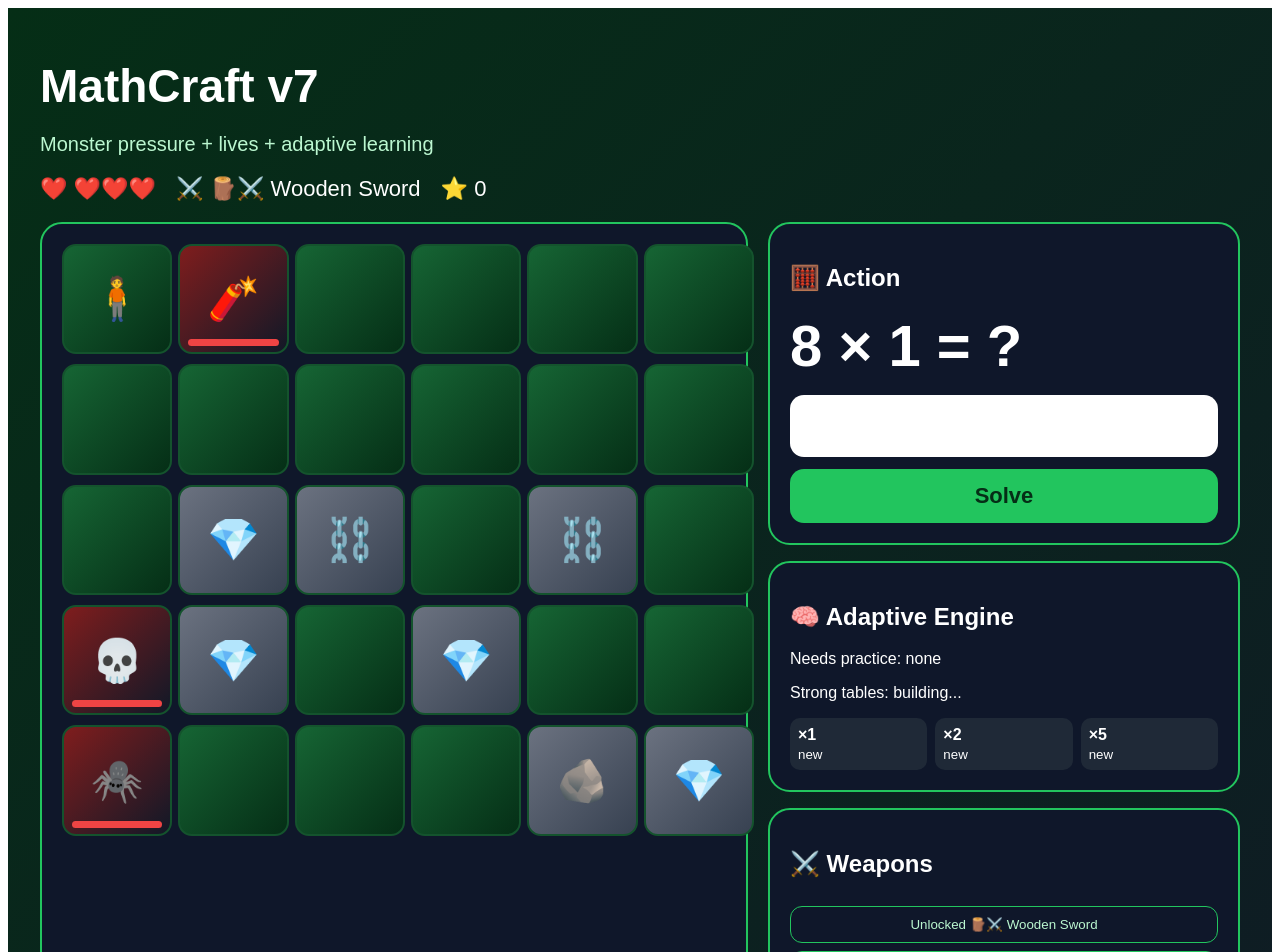
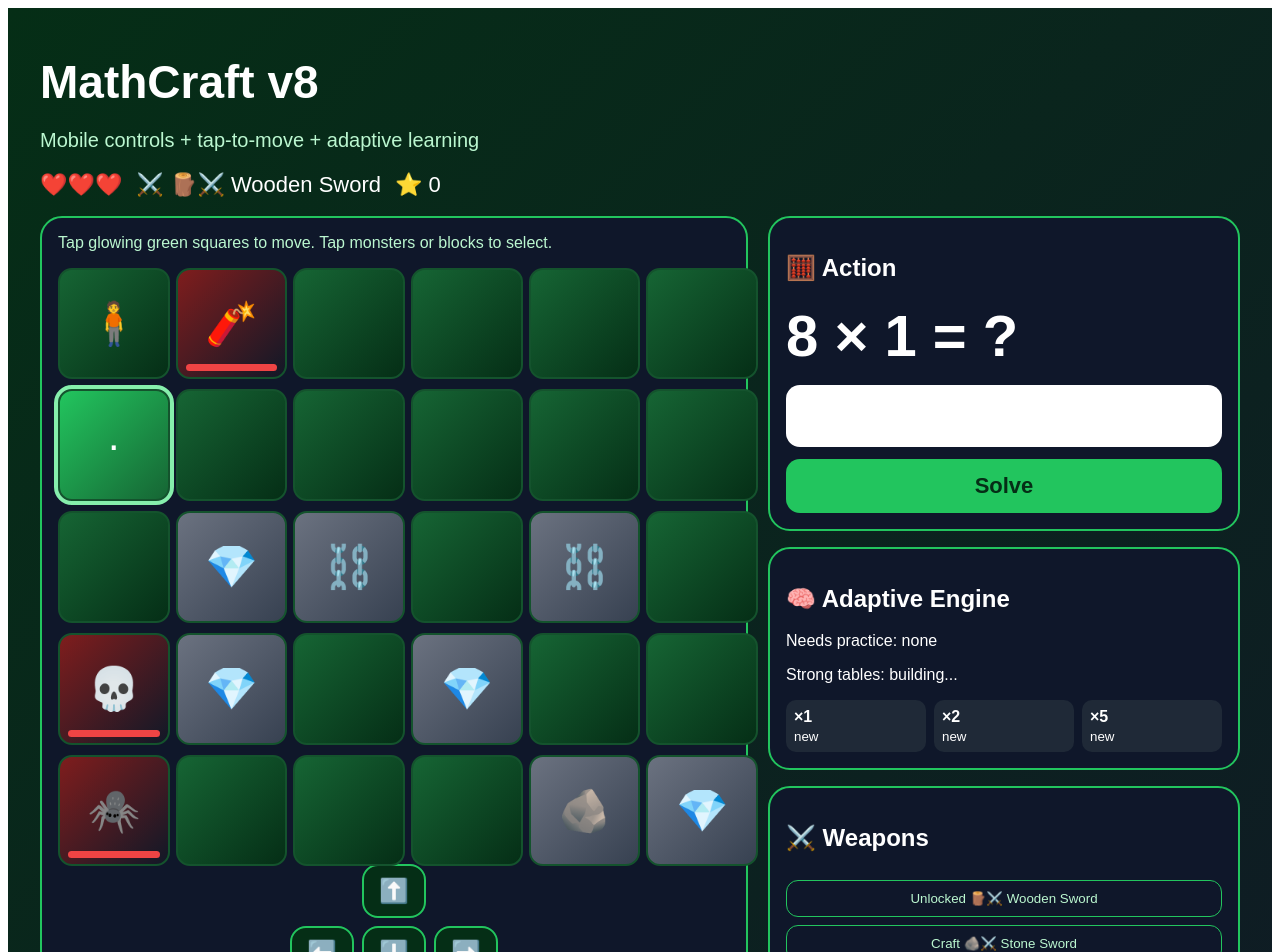
Before and after one commit to bohnenbergerrich-sys/minecraft-times-table, a Next.js app: page / in a window 1280 px wide. Shown: the top 952 px of the page. Built offline with nearby package versions, Linux system fonts and the light colour scheme.

Commit message:
Add files via upload

```diff
--- a/app/layout.js
+++ b/app/layout.js
@@ -1,6 +1,6 @@
 export const metadata = {
-  title: "MathCraft v7",
-  description: "Adaptive dungeon math game"
+  title: "MathCraft v8",
+  description: "Mobile-friendly adaptive dungeon math game"
 };
 
 export default function RootLayout({ children }) {
--- a/app/page.js
+++ b/app/page.js
@@ -1,7 +1,7 @@
 "use client";
 import { useEffect, useMemo, useState } from "react";
 
-const W=6,H=5,SAVE_KEY="mathcraft_v7_save";
+const W=6,H=5,SAVE_KEY="mathcraft_v8_save";
 
 const CAMPAIGN=[
  {boss:{name:"Cave Troll",emoji:"🪨",hp:10},tables:[1,2,5],theme:"Stone Caves"},
@@ -31,6 +31,7 @@ const WEAPONS=[
 
 const pick=a=>a[Math.floor(Math.random()*a.length)];
 const key=(x,y)=>`${x},${y}`;
+const adjacent=(a,b)=>Math.abs(a.x-b.x)+Math.abs(a.y-b.y)===1;
 
 function emptyStats(){
  const s={};
@@ -40,7 +41,7 @@ function emptyStats(){
 
 function chooseTable(tables,stats){
  const weighted=tables.map(t=>{
-  const s=stats[t];
+  const s=stats[t]||{attempts:0,correct:0,wrong:0,streak:0};
   const acc=s.attempts? s.correct/s.attempts : .5;
   let w=1;
   if(acc<0.7)w+=5;
@@ -50,10 +51,7 @@ function chooseTable(tables,stats){
  });
  const total=weighted.reduce((a,b)=>a+b.w,0);
  let r=Math.random()*total;
- for(const item of weighted){
-  r-=item.w;
-  if(r<=0)return item.t;
- }
+ for(const item of weighted){r-=item.w;if(r<=0)return item.t;}
  return pick(tables);
 }
 
@@ -64,19 +62,20 @@ function makeProblem(tables,stats){
 }
 
 function updateStats(stats,q,correct){
+ const current=stats[q.table]||{attempts:0,correct:0,wrong:0,streak:0};
  return {
   ...stats,
   [q.table]:{
-   attempts:stats[q.table].attempts+1,
-   correct:stats[q.table].correct+(correct?1:0),
-   wrong:stats[q.table].wrong+(correct?0:1),
-   streak:correct?stats[q.table].streak+1:0
+   attempts:current.attempts+1,
+   correct:current.correct+(correct?1:0),
+   wrong:current.wrong+(correct?0:1),
+   streak:correct?current.streak+1:0
   }
  }
 }
 
 function mastery(stats,t){
- const s=stats[t];
+ const s=stats[t]||{attempts:0,correct:0,wrong:0,streak:0};
  if(s.attempts<3)return "new";
  const acc=s.correct/s.attempts;
  if(acc>.85&&s.streak>=4)return "strong";
@@ -88,10 +87,8 @@ function world(stage,boss=false){
  const w={},used=new Set(["0,0"]);
  function place(o){
   let x,y;
-  do{
-   x=Math.floor(Math.random()*W);
-   y=Math.floor(Math.random()*H);
-  }while(used.has(key(x,y)));
+  do{x=Math.floor(Math.random()*W);y=Math.floor(Math.random()*H);}
+  while(used.has(key(x,y)));
   used.add(key(x,y));
   w[key(x,y)]={...o};
  }
@@ -120,9 +117,10 @@ export default function Home(){
  const [inventory,setInventory]=useState({stone:0,iron:0,diamonds:0,trophies:[]});
  const [weaponIndex,setWeaponIndex]=useState(0);
  const [score,setScore]=useState(0);
- const [message,setMessage]=useState("Wrong answers let monsters move closer!");
+ const [message,setMessage]=useState("Use arrow keys, tap a green square, or use the D-pad.");
  const [lives,setLives]=useState(3);
  const [campaignComplete,setCampaignComplete]=useState(false);
+ const [lastMove,setLastMove]=useState(null);
 
  const weapon=WEAPONS[weaponIndex];
  const selectedObj=selected?worldState[key(selected.x,selected.y)]:null;
@@ -155,6 +153,7 @@ export default function Home(){
 
  useEffect(()=>{
   function onKey(e){
+   if(["ArrowUp","ArrowDown","ArrowLeft","ArrowRight"].includes(e.key))e.preventDefault();
    if(e.key==="ArrowUp")move(0,-1);
    if(e.key==="ArrowDown")move(0,1);
    if(e.key==="ArrowLeft")move(-1,0);
@@ -164,17 +163,36 @@ export default function Home(){
   return ()=>window.removeEventListener("keydown",onKey);
  });
 
+ function isReachable(x,y){
+  return adjacent(player,{x,y})&&!worldState[key(x,y)];
+ }
+
  function move(dx,dy){
+  if(campaignComplete)return;
   const nx=player.x+dx,ny=player.y+dy;
   if(nx<0||ny<0||nx>=W||ny>=H)return;
   const obj=worldState[key(nx,ny)];
-  if(obj){setSelected({x:nx,y:ny});return;}
+  if(obj){setSelected({x:nx,y:ny});setMessage(obj.kind==="monster"?`${obj.emoji} blocks your way. Solve to attack.`:`${obj.emoji} blocks your way. Solve to mine.`);return;}
   setPlayer({x:nx,y:ny});
+  setLastMove({x:nx,y:ny});
+  setSelected(null);
+  setMessage("Moved. Tap a block or monster, or keep exploring.");
+  setTimeout(()=>setLastMove(null),250);
  }
 
  function clickTile(x,y){
+  if(campaignComplete)return;
   const obj=worldState[key(x,y)];
-  if(obj)setSelected({x,y});
+  if(obj){setSelected({x,y});return;}
+  if(isReachable(x,y)){
+   setPlayer({x,y});
+   setLastMove({x,y});
+   setSelected(null);
+   setMessage("Moved by touch.");
+   setTimeout(()=>setLastMove(null),250);
+  } else {
+   setMessage("Tap a glowing green square next to the player, or use the D-pad.");
+  }
  }
 
  function moveMonsters(next){
@@ -192,6 +210,7 @@ export default function Home(){
       setLives(3);
       setPlayer({x:0,y:0});
       setWorldState(world(stage,bossMode));
+      setSelected(null);
       setMessage("💀 Monsters overwhelmed you! Back to base.");
       return next;
     } else {
@@ -214,7 +233,6 @@ export default function Home(){
     }
    }
   }
-
   return moved;
  }
 
@@ -222,6 +240,7 @@ export default function Home(){
   setBossMode(true);
   setWorldState(world(stage,true));
   setPlayer({x:0,y:0});
+  setSelected(null);
   setMessage(`🐉 ${CAMPAIGN[stage].boss.name} has appeared!`);
  }
 
@@ -236,6 +255,7 @@ export default function Home(){
   setBossMode(false);
   setWorldState(world(n,false));
   setPlayer({x:0,y:0});
+  setSelected(null);
   setQ(makeProblem(CAMPAIGN[n].tables,stats));
  }
 
@@ -271,18 +291,11 @@ export default function Home(){
     delete next[p];
 
     if(selectedObj.isBoss){
-      setInventory(v=>({
-       ...v,
-       trophies:[...v.trophies,{
-        name:selectedObj.name,
-        emoji:selectedObj.emoji
-       }]
-      }));
+      setInventory(v=>({...v,trophies:[...v.trophies,{name:selectedObj.name,emoji:selectedObj.emoji}]}));
       setTimeout(nextStage,700);
     } else {
       setScore(s=>s+5);
     }
-
    } else {
     next[p]={...selectedObj,currentHp:hp};
    }
@@ -305,16 +318,10 @@ export default function Home(){
  function craft(i){
   if(i<=weaponIndex)return;
   const w=WEAPONS[i];
-
   const ok=Object.entries(w.cost).every(([r,a])=>inventory[r]>=a);
-  if(!ok){
-   setMessage(`Need more resources for ${w.name}`);
-   return;
-  }
-
+  if(!ok){setMessage(`Need more resources for ${w.name}`);return;}
   const next={...inventory};
   Object.entries(w.cost).forEach(([r,a])=>next[r]-=a);
-
   setInventory(next);
   setWeaponIndex(i);
  }
@@ -329,84 +336,79 @@ export default function Home(){
 
  return <main style={styles.main}>
   <div style={styles.container}>
-   <h1 style={styles.title}>MathCraft v7</h1>
-   <p style={styles.subtitle}>Monster pressure + lives + adaptive learning</p>
+   <h1 style={styles.title}>MathCraft v8</h1>
+   <p style={styles.subtitle}>Mobile controls + tap-to-move + adaptive learning</p>
 
    <div style={styles.topbar}>
-    <div>❤️ {"❤️".repeat(lives)}</div>
+    <div>{"❤️".repeat(lives)}</div>
     <div>⚔️ {weapon.emoji} {weapon.name}</div>
     <div>⭐ {score}</div>
    </div>
 
-   <div style={styles.grid}>
+   <div style={styles.layout}>
     <section style={styles.panel}>
+      <p style={{color:"#bbf7d0",marginTop:0}}>Tap glowing green squares to move. Tap monsters or blocks to select.</p>
       <div style={{display:"grid",gridTemplateColumns:`repeat(${W},1fr)`,gap:10}}>
       {Array.from({length:W*H}).map((_,i)=>{
        const x=i%W,y=Math.floor(i/W);
        const obj=worldState[key(x,y)];
        const isPlayer=player.x===x&&player.y===y;
        const isSelected=selected&&selected.x===x&&selected.y===y;
+       const reachable=isReachable(x,y);
+       const moved=lastMove&&lastMove.x===x&&lastMove.y===y;
 
        return <div key={i} onClick={()=>clickTile(x,y)} style={{
         ...styles.tile,
-        outline:isSelected?"4px solid gold":"none",
+        outline:isSelected?"4px solid gold":reachable?"4px solid #86efac":"none",
+        transform:moved?"scale(1.08)":"scale(1)",
         background:obj?.kind==="monster"
          ? obj.isBoss
           ? "linear-gradient(135deg,#991b1b,#431407)"
           : "linear-gradient(135deg,#7f1d1d,#111827)"
          : obj?.kind==="block"
           ? "linear-gradient(135deg,#6b7280,#374151)"
-          : styles.tile.background
+          : reachable
+           ? "linear-gradient(135deg,#22c55e,#166534)"
+           : styles.tile.background
        }}>
-        {isPlayer?"🧍":obj?obj.emoji:""}
+        {isPlayer?"🧍":obj?obj.emoji:reachable?"·":""}
 
         {obj?.kind==="monster" &&
           <div style={styles.hpOuter}>
-            <div style={{
-             ...styles.hpInner,
-             width:`${(obj.currentHp/obj.maxHp)*100}%`
-            }}/>
+            <div style={{...styles.hpInner,width:`${(obj.currentHp/obj.maxHp)*100}%`}}/>
           </div>
         }
        </div>
       })}
       </div>
+
+      <div style={styles.dpad}>
+        <div></div>
+        <button style={styles.dpadBtn} onClick={()=>move(0,-1)}>⬆️</button>
+        <div></div>
+        <button style={styles.dpadBtn} onClick={()=>move(-1,0)}>⬅️</button>
+        <button style={styles.dpadBtn} onClick={()=>move(0,1)}>⬇️</button>
+        <button style={styles.dpadBtn} onClick={()=>move(1,0)}>➡️</button>
+      </div>
     </section>
 
     <aside style={{display:"grid",gap:16}}>
-
       <section style={styles.panel}>
        <h2>🧮 Action</h2>
-       <div style={styles.question}>
-        {q.a} × {q.b} = ?
-       </div>
-
-       <input
-        value={answer}
-        onChange={e=>setAnswer(e.target.value.replace(/[^0-9]/g,""))}
-        onKeyDown={e=>e.key==="Enter"&&solve()}
-        style={styles.input}
-       />
-
-       <button onClick={solve} style={styles.button}>
-        Solve
-       </button>
+       <div style={styles.question}>{q.a} × {q.b} = ?</div>
+       <input value={answer} onChange={e=>setAnswer(e.target.value.replace(/[^0-9]/g,""))} onKeyDown={e=>e.key==="Enter"&&solve()} style={styles.input}/>
+       <button onClick={solve} style={styles.button}>Solve</button>
       </section>
 
       <section style={styles.panel}>
        <h2>🧠 Adaptive Engine</h2>
        <p>Needs practice: {practice.length?practice.map(t=>`×${t}`).join(", "):"none"}</p>
        <p>Strong tables: {strong.length?strong.map(t=>`×${t}`).join(", "):"building..."}</p>
-
        <div style={styles.tableGrid}>
        {tables.map(t=>{
         const m=mastery(stats,t);
-        return <div key={t} style={{
-         ...styles.mastery,
-         background:m==="strong"?"#14532d":m==="practice"?"#7f1d1d":"#1f2937"
-        }}>
-         <strong>×{t}</strong>
-         <small>{m}</small>
+        return <div key={t} style={{...styles.mastery,background:m==="strong"?"#14532d":m==="practice"?"#7f1d1d":"#1f2937"}}>
+         <strong>×{t}</strong><small>{m}</small>
         </div>
        })}
        </div>
@@ -414,21 +416,14 @@ export default function Home(){
 
       <section style={styles.panel}>
        <h2>⚔️ Weapons</h2>
-       {WEAPONS.map((w,i)=>
-        <button key={w.name} onClick={()=>craft(i)} style={styles.smallButton}>
-         {i<=weaponIndex?"Unlocked":"Craft"} {w.emoji} {w.name}
-        </button>
-       )}
+       {WEAPONS.map((w,i)=><button key={w.name} onClick={()=>craft(i)} style={styles.smallButton}>{i<=weaponIndex?"Unlocked":"Craft"} {w.emoji} {w.name}</button>)}
       </section>
 
       <section style={styles.panel}>
        <h2>🏆 Boss Gallery</h2>
        {[0,1,2].map(i=>{
         const t=inventory.trophies[i];
-        return <div key={i} style={{
-         padding:12,borderRadius:12,marginBottom:10,
-         background:t?"#14532d":"#1f2937"
-        }}>
+        return <div key={i} style={{padding:12,borderRadius:12,marginBottom:10,background:t?"#14532d":"#1f2937"}}>
          {t?`${t.emoji} ${t.name}`:"Locked Trophy"}
         </div>
        })}
@@ -438,7 +433,6 @@ export default function Home(){
        <p>{message}</p>
        <button onClick={reset} style={styles.resetButton}>Reset campaign</button>
       </section>
-
     </aside>
    </div>
   </div>
@@ -446,21 +440,23 @@ export default function Home(){
 }
 
 const styles={
- main:{minHeight:"100vh",background:"linear-gradient(135deg,#052e16,#111827)",color:"white",fontFamily:"Arial",padding:20},
+ main:{minHeight:"100vh",background:"linear-gradient(135deg,#052e16,#111827)",color:"white",fontFamily:"Arial",padding:16},
  container:{maxWidth:1200,margin:"0 auto"},
- title:{fontSize:46,marginBottom:6},
- subtitle:{color:"#bbf7d0",fontSize:20},
- topbar:{display:"flex",gap:20,fontSize:22,marginBottom:20},
- grid:{display:"grid",gridTemplateColumns:"1.2fr .8fr",gap:20},
- panel:{background:"#0f172a",border:"2px solid #22c55e",borderRadius:22,padding:20},
- tile:{position:"relative",width:"100%",aspectRatio:"1/1",borderRadius:14,border:"2px solid #14532d",background:"linear-gradient(135deg,#166534,#052e16)",display:"flex",alignItems:"center",justifyContent:"center",fontSize:42,cursor:"pointer"},
+ title:{fontSize:"clamp(32px,6vw,46px)",marginBottom:6},
+ subtitle:{color:"#bbf7d0",fontSize:"clamp(16px,3vw,20px)"},
+ topbar:{display:"flex",gap:14,fontSize:"clamp(18px,4vw,22px)",marginBottom:18,flexWrap:"wrap"},
+ layout:{display:"grid",gridTemplateColumns:"minmax(0,1.2fr) minmax(300px,.8fr)",gap:20},
+ panel:{background:"#0f172a",border:"2px solid #22c55e",borderRadius:22,padding:16},
+ tile:{position:"relative",width:"100%",aspectRatio:"1/1",borderRadius:14,border:"2px solid #14532d",background:"linear-gradient(135deg,#166534,#052e16)",display:"flex",alignItems:"center",justifyContent:"center",fontSize:"clamp(28px,6vw,42px)",cursor:"pointer",transition:"all .18s ease",touchAction:"manipulation"},
  hpOuter:{position:"absolute",bottom:6,left:8,right:8,height:7,borderRadius:8,background:"#111827",overflow:"hidden"},
  hpInner:{height:"100%",background:"#ef4444"},
- question:{fontSize:58,fontWeight:"bold",margin:"16px 0"},
+ question:{fontSize:"clamp(40px,8vw,58px)",fontWeight:"bold",margin:"16px 0"},
  input:{width:"100%",boxSizing:"border-box",fontSize:30,padding:14,textAlign:"center",borderRadius:14,border:"none",marginBottom:12},
  button:{width:"100%",fontSize:22,padding:"14px 18px",borderRadius:14,border:"none",background:"#22c55e",color:"#052e16",fontWeight:"bold"},
  smallButton:{width:"100%",marginTop:8,padding:10,borderRadius:12,border:"1px solid #22c55e",background:"transparent",color:"#bbf7d0"},
  resetButton:{width:"100%",marginTop:12,padding:10,borderRadius:12,border:"1px solid #ef4444",background:"transparent",color:"#fecaca"},
  tableGrid:{display:"grid",gridTemplateColumns:"repeat(3,1fr)",gap:8},
- mastery:{borderRadius:10,padding:8,display:"grid",gap:3}
+ mastery:{borderRadius:10,padding:8,display:"grid",gap:3},
+ dpad:{display:"grid",gridTemplateColumns:"repeat(3,64px)",gap:8,justifyContent:"center",marginTop:18},
+ dpadBtn:{width:64,height:54,borderRadius:16,border:"2px solid #22c55e",background:"#052e16",color:"white",fontSize:24}
 }
```
